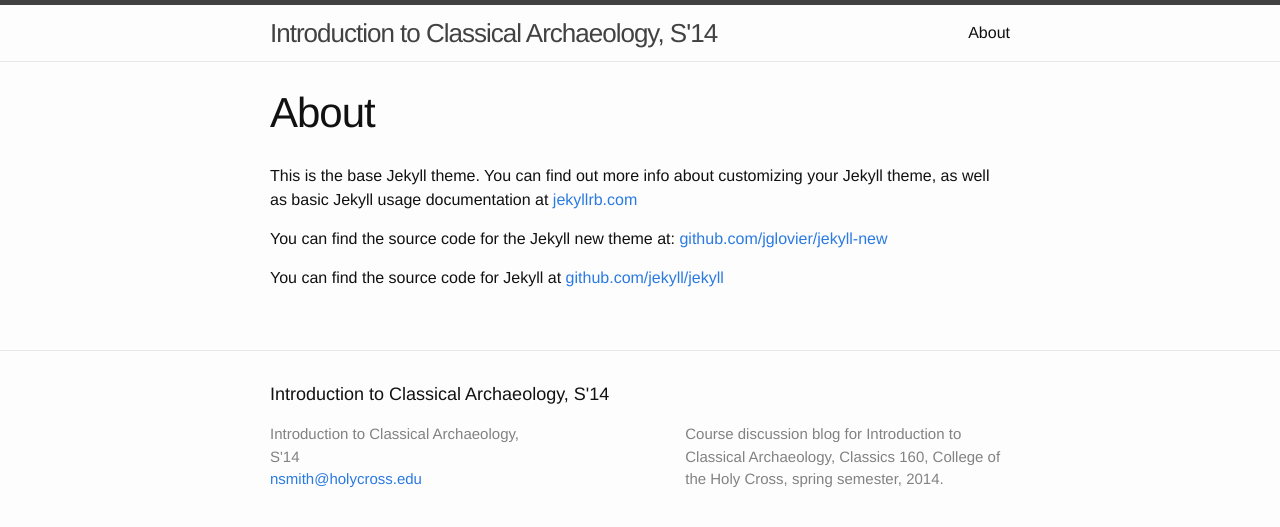
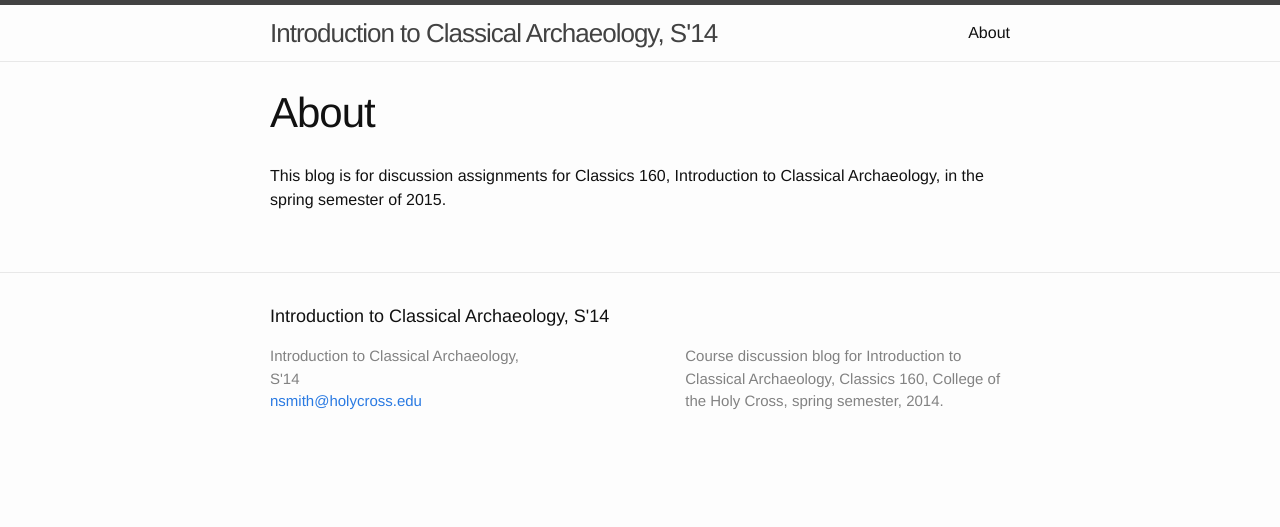
Before and after one commit to neelsmith/ica-s14, a Jekyll site: the page built from about.md, in a window 1280 px wide. Shown: the top 527 px of the page. Built offline with Jekyll 4.4.1, drawn with Linux system fonts in a browser that asks for light colours.

Commit message:
Update for 2015

```diff
--- a/_config.yml
+++ b/_config.yml
@@ -4,7 +4,7 @@ email: nsmith@holycross.edu
 description: > # this means to ignore newlines until "baseurl:"
   Course discussion blog for Introduction to Classical Archaeology,
   Classics 160, College of the Holy Cross, spring semester, 2014.
-baseurl: "/ica-s14"
+baseurl: "/ica-s15"
 url: "" # the base hostname & protocol for your site
 twitter_username:
 github_username:
--- a/about.md
+++ b/about.md
@@ -4,8 +4,7 @@ title: About
 permalink: /about/
 ---
 
-This is the base Jekyll theme. You can find out more info about customizing your Jekyll theme, as well as basic Jekyll usage documentation at [jekyllrb.com](http://jekyllrb.com/)
+This blog is for discussion assignments for Classics 160, Introduction to Classical Archaeology, in the spring semester of 2015.
 
-You can find the source code for the Jekyll new theme at: [github.com/jglovier/jekyll-new](https://github.com/jglovier/jekyll-new)
 
-You can find the source code for Jekyll at [github.com/jekyll/jekyll](https://github.com/jekyll/jekyll)
+[homepage]: http://shot.holycross.edu/courses/ICA/S15/
```
Also changed, not shown: _posts/2015-01-02-welcome.md (renamed from _posts/2015-01-02-welcome-to-jekyll.markdown).
